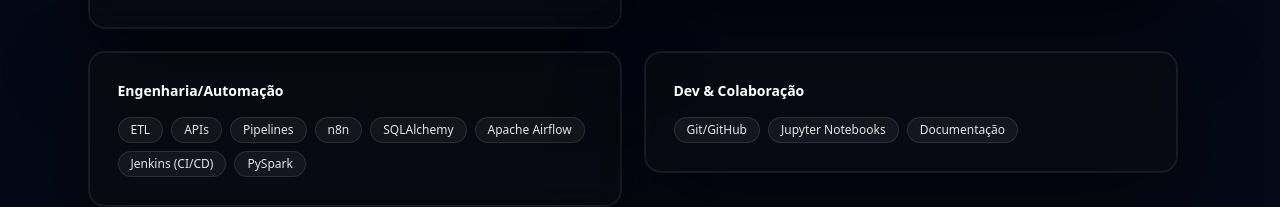
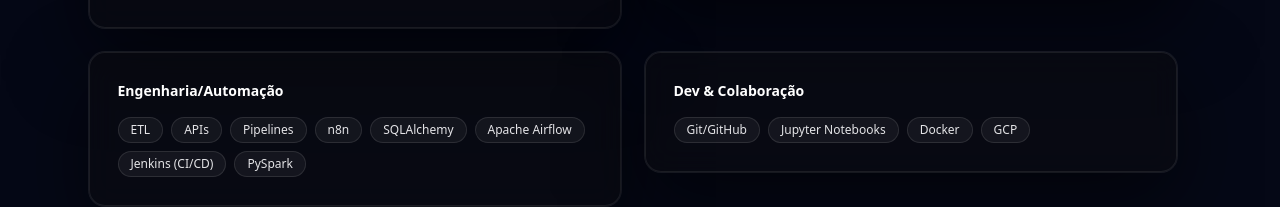
Before and after one commit to Ismaelrlima/portifolio, a Next.js app: page / in a window 1280 px wide. Shown: the part 2472-2679 px from the top of the page. Built offline with nearby package versions, Linux system fonts and the light colour scheme.

Commit message:
Add Docker and GCP to Dev & Colaboração skills

```diff
--- a/data/profile.ts
+++ b/data/profile.ts
@@ -28,7 +28,7 @@ export const profile = {
     "Ciência de Dados & ML": ["Scikit-learn", "Modelagem Preditiva", "Estatística", "Regressão/Classificação"],
     "BI & Analytics": ["Power BI", "KPIs", "Dashboards", "Storytelling"],
     "Engenharia/Automação": ["ETL", "APIs", "Pipelines", "n8n", "SQLAlchemy", "Apache Airflow", "Jenkins (CI/CD)", "PySpark"],
-    "Dev & Colaboração": ["Git/GitHub", "Jupyter Notebooks", "Documentação"]
+    "Dev & Colaboração": ["Git/GitHub", "Jupyter Notebooks", "Docker", "GCP"]
   },
   experience: [
     {
```
